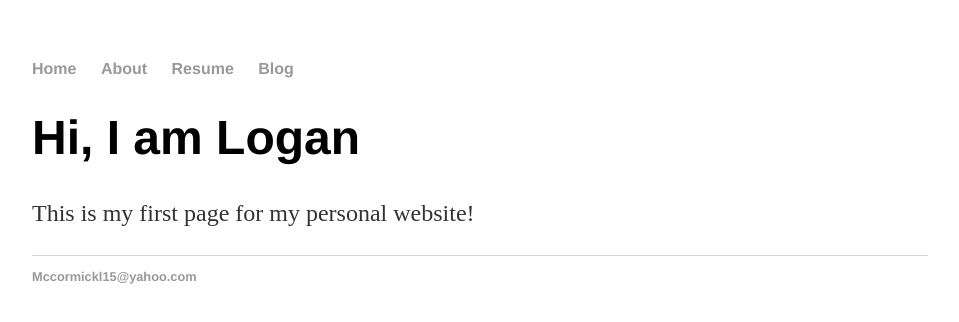
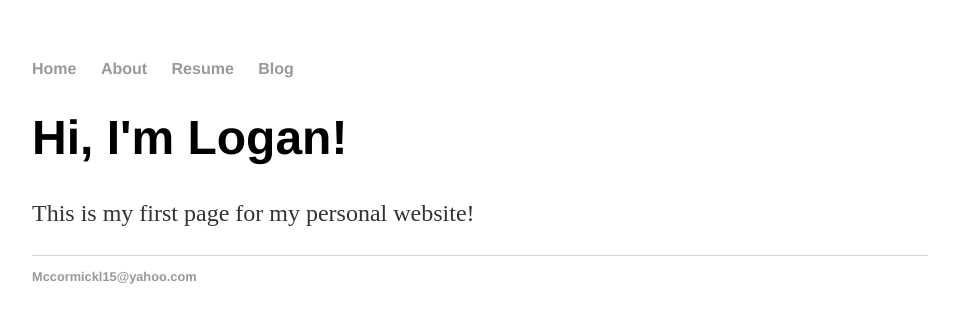
Before and after one commit to Ltcormick/ltcormick1, a plain HTML site: page index.html in a window 1280 px wide. Shown: the whole page, without its empty margins (160-1119 px from the left). Drawn offline with Linux system fonts and the light colour scheme.

Commit message:
Update index.html

```diff
--- a/index.html
+++ b/index.html
@@ -15,7 +15,7 @@
    </nav>
    <div class=”container”>
      <div class=”blurb”>
-       <h1>Hi, I am Logan</h1>
+       <h1>Hi, I'm Logan!</h1>
        <p>This is my first page for my personal website!</a></p>
      </div>
    </div>
```
